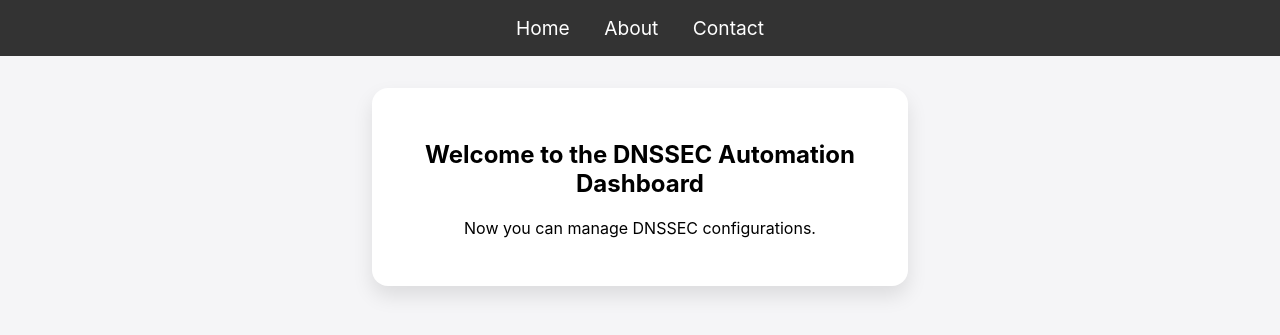
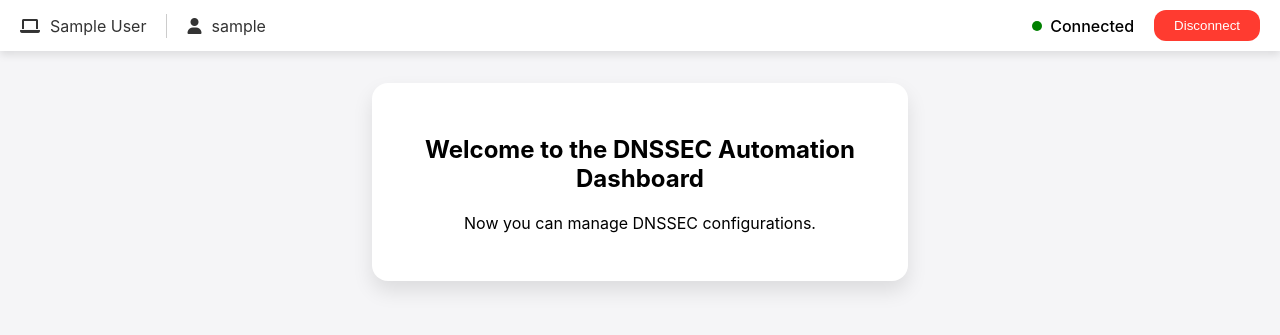
Before and after one commit to lakshankd/flask-dnssec, a Flask app: page /dashboard in a window 1280 px wide. Shown: the top 335 px of the page. Run offline with Flask 3, Linux system fonts and the light colour scheme; the visitor is signed in with stand-in values (Sample User, id 1).

Commit message:
adding ssh connection and disconnection functionality

```diff
--- a/app.py
+++ b/app.py
@@ -26,6 +26,9 @@ def login():
 
         if ssh_client:
             session['ssh_client'] = True  # Store login state
+            session['hostname'] = hostname
+            session['username'] = username
+            session['ssh_connection'] = ssh_client.get_transport().is_active()
             return redirect(url_for('dashboard'))
         else:
             return render_template('index.html', error=error)
@@ -36,14 +39,21 @@ def login():
 @app.route('/dashboard')
 def dashboard():
     if 'ssh_client' in session:
-        return render_template('dashboard.html')
+        hostname = session.get('hostname')
+        username = session.get('username')
+        connection_status = session.get('ssh_connection', False)
+        return render_template('dashboard.html', hostname=hostname, username=username,
+                               connection_status=connection_status)
     else:
         return redirect(url_for('login'))
 
 
-@app.route('/logout')
+@app.route('/logout', methods=['POST'])
 def logout():
+    # Close SSH connection if exists
     session.pop('ssh_client', None)
+    session.pop('hostname', None)
+    session.pop('username', None)
     return redirect(url_for('login'))
 
 
--- a/static/styles.css
+++ b/static/styles.css
@@ -27,20 +27,74 @@ body {
 
 /* Navbar styles */
 .navbar {
-    background-color: #333;
-    padding: 1rem;
-    text-align: center;
+    display: flex;
+    justify-content: space-between;
+    align-items: center;
+    padding: 10px 20px;
+    background-color: #ffffff;
+    box-shadow: 0 4px 8px rgba(0, 0, 0, 0.1);
 }
 
-.navbar a {
-    color: white;
-    text-decoration: none;
-    margin: 0 15px;
-    font-size: 1.2rem;
+.navbar-left {
+    display: flex;
+    align-items: center;
+    gap: 20px;
 }
 
-.navbar a:hover {
-    color: #0071e3;
+.navbar-item {
+    display: flex;
+    align-items: center;
+    font-size: 16px;
+    color: #333;
+    gap: 10px;
+}
+
+.separator {
+    width: 1px;
+    height: 24px;
+    background-color: #ccc;
+}
+
+.icon-hostname::before {
+    margin-right: 8px;
+}
+
+.icon-user::before {
+    margin-right: 8px;
+}
+
+.navbar-right {
+    display: flex;
+    align-items: center;
+    gap: 20px;
+}
+
+#disconnect-btn {
+    padding: 8px 20px;
+    background-color: #ff3b30;
+    color: white;
+    border: none;
+    border-radius: 12px;
+    cursor: pointer;
+    transition: background-color 0.2s ease;
+}
+
+#disconnect-btn:hover {
+    background-color: #ff5e57;
+}
+
+#status {
+    font-weight: 500;
+    display: flex;
+    align-items: center;
+}
+
+.status-dot {
+    width: 10px;
+    height: 10px;
+    background-color: #28a745;
+    border-radius: 50%;
+    margin-right: 8px;
 }
 
 /* Login page specific styles */
--- a/templates/base_with_navbar.html
+++ b/templates/base_with_navbar.html
@@ -3,14 +3,31 @@
 <head>
     <meta charset="UTF-8">
     <link rel="stylesheet" href="{{ url_for('static', filename='styles.css') }}">
+    <link rel="stylesheet" href="https://cdnjs.cloudflare.com/ajax/libs/font-awesome/6.0.0-beta3/css/all.min.css">
     <title>{% block title %}Dashboard{% endblock %}</title>
 </head>
 <body>
 <nav>
     <div class="navbar">
-        <a href="#">Home</a>
-        <a href="#">About</a>
-        <a href="#">Contact</a>
+        <div class="navbar-left">
+            <span class="navbar-item">
+                <i class="fa-solid fa-laptop"></i> {{ hostname }}
+            </span>
+            <span class="separator"></span>
+            <span class="navbar-item">
+                <i class="fa-solid fa-user"></i> {{ username }}
+            </span>
+        </div>
+        <div class="navbar-right">
+            <span id="status">
+                <span class="status-dot"
+                      style="background-color: {{ 'green' if connection_status else 'red' }};"></span>
+                {{ 'Connected' if connection_status else 'Disconnected' }}
+            </span>
+            <form action="{{ url_for('logout') }}" method="POST">
+                <button id="disconnect-btn">Disconnect</button>
+            </form>
+        </div>
     </div>
 </nav>
 <div class="container">
```
